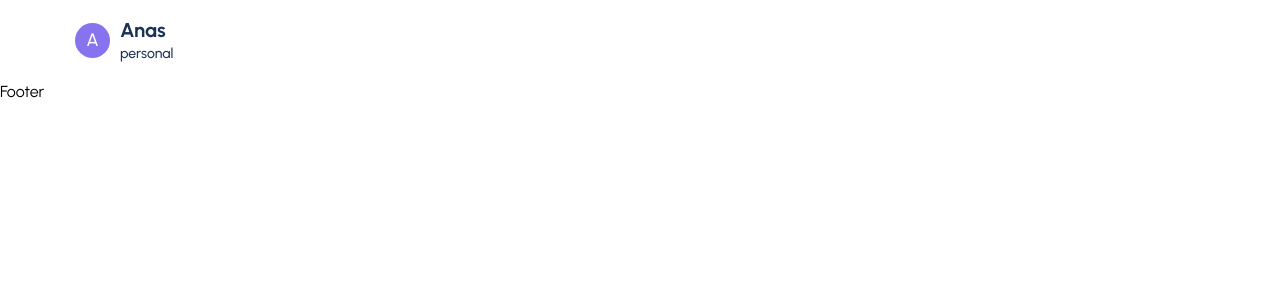
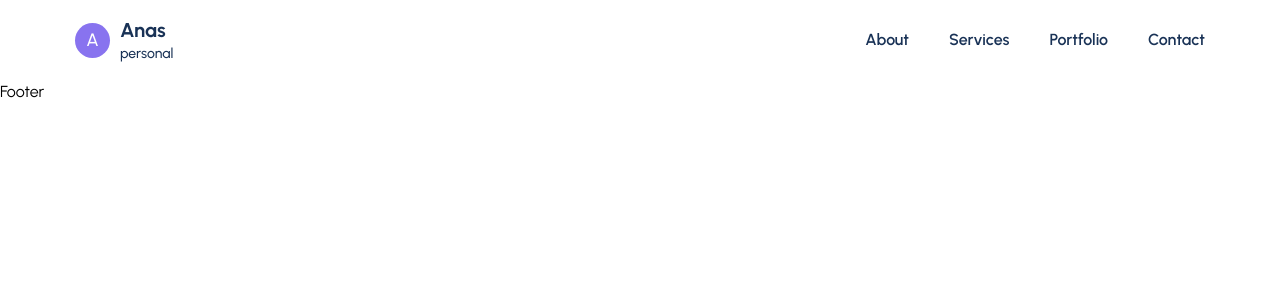
Before and after one commit to Anastulimat/react-tailwind-portfolio, a React (Create React App) app: page / in a window 1280 px wide. Shown: the top 300 px of the page. Built offline with nearby package versions, Linux system fonts and the light colour scheme.

Commit message:
feat: add menu section to header

```diff
--- a/src/components/Header/Header.jsx
+++ b/src/components/Header/Header.jsx
@@ -21,6 +21,45 @@ const Header = () => {
                         </div>
                     </div>
                     {/*========= LOGO END =========*/}
+
+                    {/*========= MENU START =========*/}
+                    <div className="menu">
+                        <ul className="flex items-center gap-10">
+                            <li>
+                                <a
+                                    className="text-smallTextColor font-[600]"
+                                    href="#about"
+                                >
+                                    About
+                                </a>
+                            </li>
+                            <li>
+                                <a
+                                    className="text-smallTextColor font-[600]"
+                                    href="#services"
+                                >
+                                    Services
+                                </a>
+                            </li>
+                            <li>
+                                <a
+                                    className="text-smallTextColor font-[600]"
+                                    href="#portfolio"
+                                >
+                                    Portfolio
+                                </a>
+                            </li>
+                            <li>
+                                <a
+                                    className="text-smallTextColor font-[600]"
+                                    href="#contact"
+                                >
+                                    Contact
+                                </a>
+                            </li>
+                        </ul>
+                    </div>
+                    {/*========= MENU END =========*/}
                 </div>
             </div>
         </header>
```
